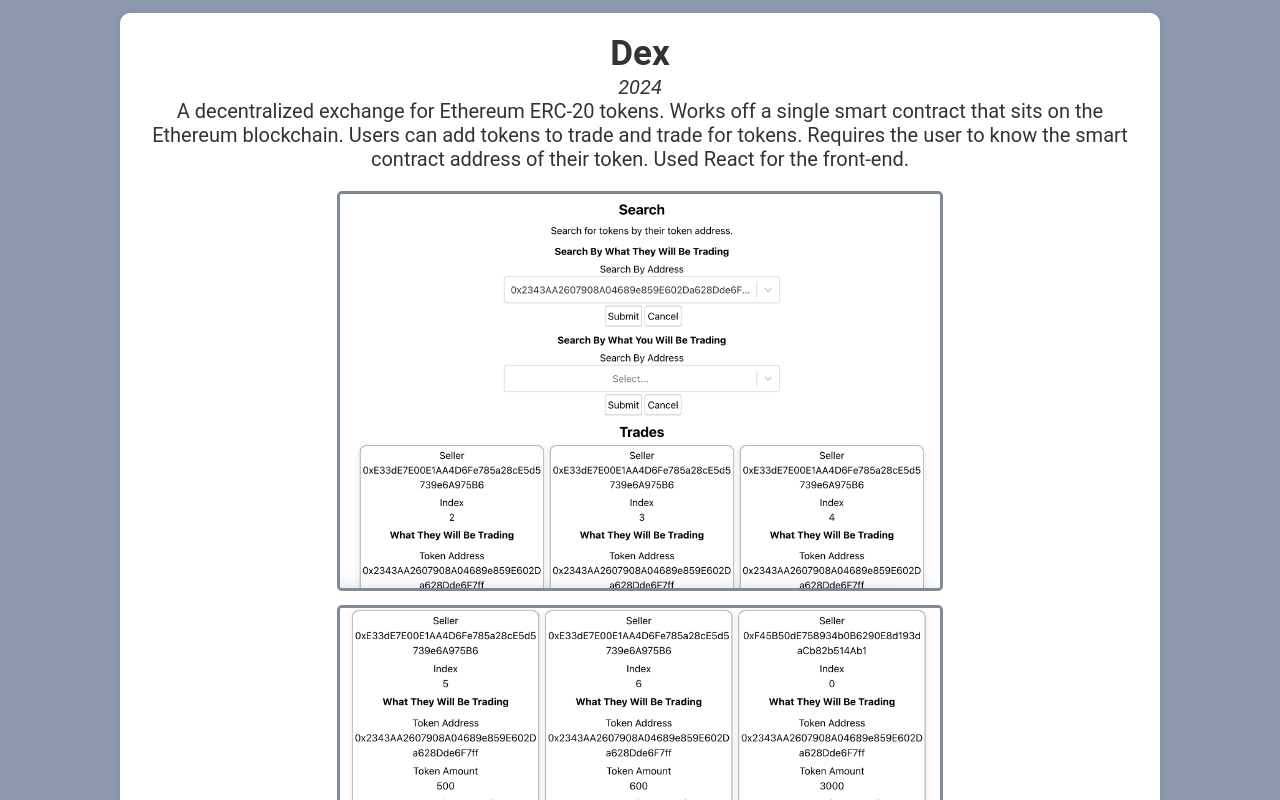
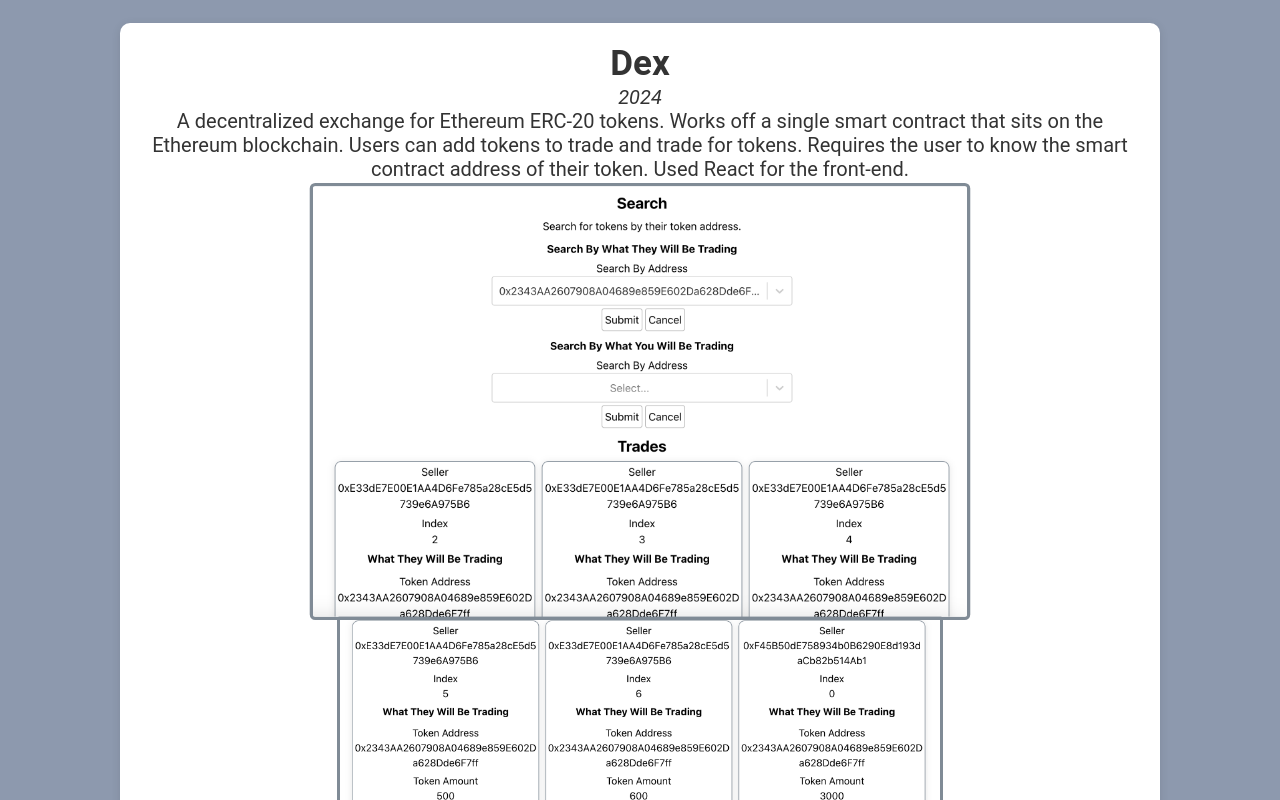
Before and after one commit to zhiwenh/personal-website, a React (Create React App) app in the folder client/: page / in a window 1280 px wide. In both pictures the pointer is over the picture 640 px from the left and 1681 px from the top of the page. Shown: the part 1281-2081 px from the top of the page. Built offline with nearby package versions, Linux system fonts and the light colour scheme.

Commit message:
Project images expand when you hover over them:

```diff
--- a/client/src/App.css
+++ b/client/src/App.css
@@ -283,10 +283,6 @@
   margin-right: auto;
 }
 
-.project:hover {
-  transform: translateY(-10px);
-}
-
 .project-name {
   font-size: 35px;
   font-weight: bold;
@@ -316,7 +312,12 @@
   border-color: #808B96;
   border-radius: 5px;
   max-width: 600px;
-  max-height: 600px;
+  max-height: 700px;
+  transition: transform 0.5s ease;
+}
+
+.project-image:hover {
+  transform: scale(1.09); /* Increase the scale for zoom effect */
 }
 
 .project-link-wrap {
@@ -335,6 +336,11 @@
   border-color: #808B96;
   border-radius: 5px;
   max-height: 800px;
+  transition: transform 0.5s ease;
+}
+
+.project-league-of-legends-cooldown-tracker:hover {
+  transform: scale(1.09); /* Increase the scale for zoom effect */
 }
 
 .work-experience-wrap {
```
